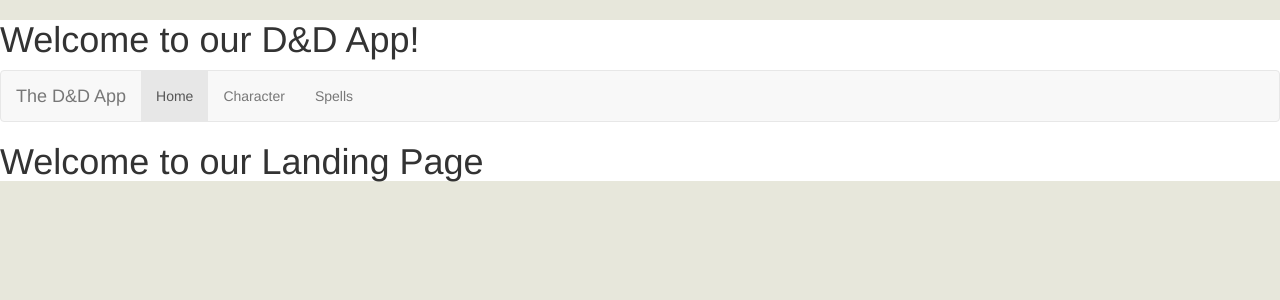
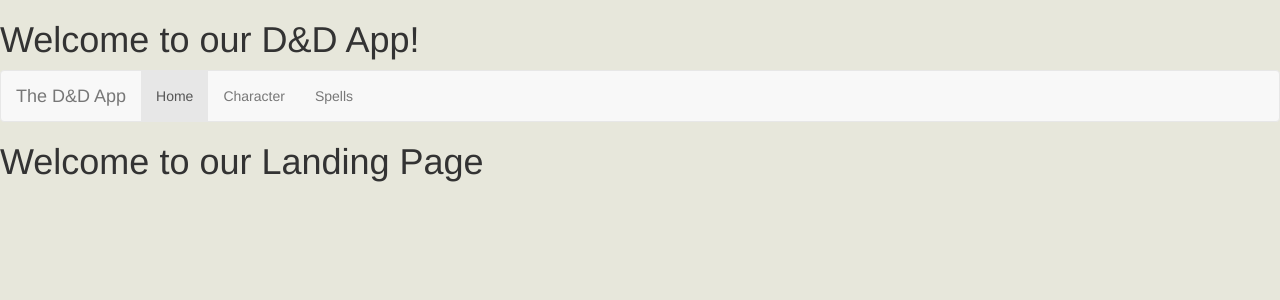
Before and after one commit to MissouriState-CSC515-Spring2019/team5, an Angular app: page /landing in a window 1280 px wide. Shown: the top 300 px of the page. Built offline with nearby package versions, Linux system fonts and the light colour scheme.

Commit message:
Fixed background color

```diff
--- a/src/app/character/character.component.css
+++ b/src/app/character/character.component.css
@@ -0,0 +1,3 @@
+body {
+    background-color: rgb(231,231,219);
+    }
--- a/src/app/spells/spells.component.ts
+++ b/src/app/spells/spells.component.ts
@@ -1,6 +1,6 @@
 import { Component, OnInit } from '@angular/core';
 import { FormsModule, FormGroup, FormBuilder, Validators } from '@angular/forms';
-import { Spells } from './spells';
+// import { Spells } from './spells';
 import { DndService } from '../dnd.service';
 
 interface SpellsA {
@@ -20,7 +20,7 @@ interface SpellS {
 })
 export class SpellsComponent implements OnInit {
 
-  public spellList = new Spells(null, null);
+  //public spellList = new Spells(null, null);
   public spellNames = [];
   public spells: SpellsA;
   public oneSpell;
@@ -30,7 +30,7 @@ export class SpellsComponent implements OnInit {
 
   ngOnInit() {
     this.dndService.getSpells().subscribe(data => {
-      this.spells = data;
+      //this.spells = data;
       //put math.random function in here
       for(let i = 1; i <= 10; i++) {
         this.dndService.getSpell(i).subscribe(spellData => {
--- a/src/index.html
+++ b/src/index.html
@@ -7,7 +7,7 @@
 
   <meta name="viewport" content="width=device-width, initial-scale=1">
   <link rel="icon" type="image/x-icon" href="dndfavicon.ico">
-  <link href="styles.css" rel="stylesheet" />
+  <link type="text/html" href="styles.css" rel="stylesheet" />
 </head>
 <body>
   <app-root></app-root>
--- a/src/styles.css
+++ b/src/styles.css
@@ -1,4 +1,8 @@
 /* You can add global styles to this file, and also import other style files */
 html{
-background: rgb(231,231,219);
+background-color: rgb(231,231,219) !important;
 }
+
+body {
+    background-color: rgb(231,231,219) !important;
+    }
```
